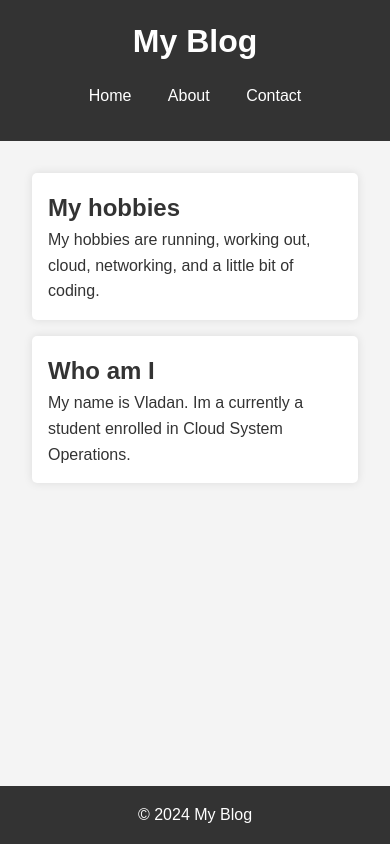
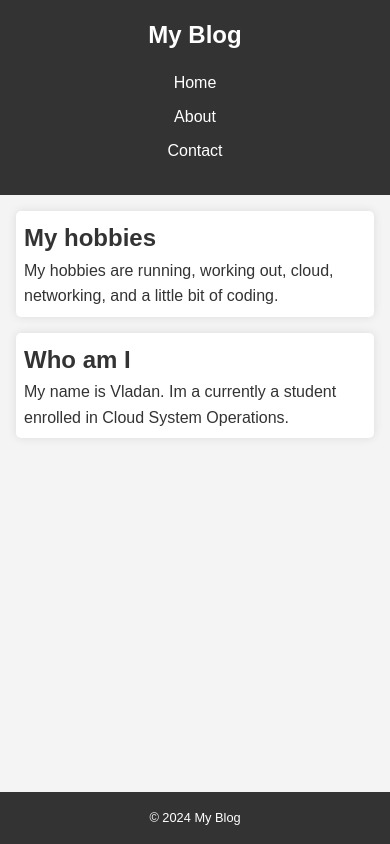
Before and after one commit to burgosbp/personal-blog, a plain HTML site: page index.html in a window 390 px wide. Drawn offline with Linux system fonts and the light colour scheme.

Commit message:
Added responsive design

```diff
--- a/styles.css
+++ b/styles.css
@@ -60,3 +60,37 @@ footer {
     width: 100%;
     bottom: 0;
 }
+
+/* Responsive Design */
+@media (max-width: 768px) {
+    nav ul {
+        text-align: center;
+    }
+
+    nav ul li {
+        display: block;
+        margin: 0.5rem 0;
+    }
+
+    main {
+        padding: 1rem;
+    }
+}
+
+@media (max-width: 480px) {
+    header h1 {
+        font-size: 1.5rem;
+    }
+
+    nav ul li {
+        margin: 0.5rem 0;
+    }
+
+    article {
+        padding: 0.5rem;
+    }
+
+    footer {
+        font-size: 0.8rem;
+    }
+}
```
